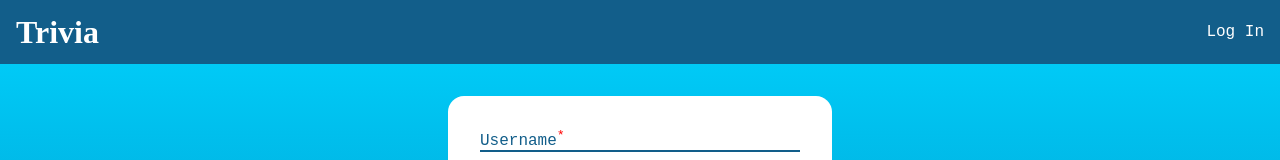
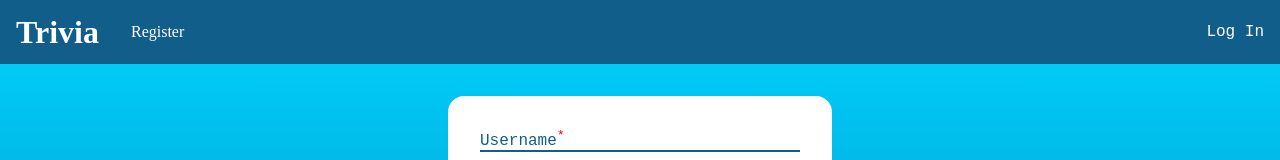
Before and after one commit to AngryWeather/Trivia, a React (Create React App) app: page /trivia/user/register in a window 1280 px wide. Shown: the top 160 px of the page. Built offline with nearby package versions, Linux system fonts and the light colour scheme.

Commit message:
Add register to navbar

```diff
--- a/src/components/header/Header.tsx
+++ b/src/components/header/Header.tsx
@@ -4,6 +4,7 @@ import menu from "../../icons/menu-icon.svg";
 import { UserContext } from "../../contexts/UserContext";
 import { Link } from "react-router-dom";
 import { DisplayUsername } from "../display-username/Display-username";
+import { NavBar } from "../nav-bar/NavBar";
 
 export const Header: FC = () => {
   const [width, setWidth] = useState(window.innerWidth);
@@ -36,6 +37,7 @@ export const Header: FC = () => {
     return (
       <header>
         <h1>Trivia</h1>
+        <NavBar></NavBar>
         {currentUser ? (
           <DisplayUsername currentUser={currentUser}></DisplayUsername>
         ) : (
--- a/src/components/nav-bar/NavBar.tsx
+++ b/src/components/nav-bar/NavBar.tsx
@@ -1,7 +1,11 @@
 import { FC } from "react";
+import { Link } from "react-router-dom";
+import "./nav-bar.css";
 
 export const NavBar: FC = () => {
   return (
-    <nav></nav>
+    <nav>
+      <Link to="/user/register">Register</Link>
+    </nav>
   );
-}
+};
--- /dev/null
+++ b/src/components/nav-bar/nav-bar.css
@@ -0,0 +1,12 @@
+nav {
+  padding: 1rem;
+}
+
+a {
+  color: white;
+  text-decoration: none;
+  font-size: 1rem;
+}
+a:hover {
+  font-size: 1.1rem;
+}/*# sourceMappingURL=nav-bar.css.map */
--- /dev/null
+++ b/src/components/nav-bar/nav-bar.scss
@@ -0,0 +1,15 @@
+@import "../../variables.scss";
+
+nav {
+  padding: $header-padding;
+}
+
+a {
+  color: white;
+  text-decoration: none;
+  font-size: 1rem;
+
+  &:hover {
+    font-size: 1.1rem;
+  }
+}
```
Also changed, not shown: 1 other file (tests, documents, lock files or other folders).
